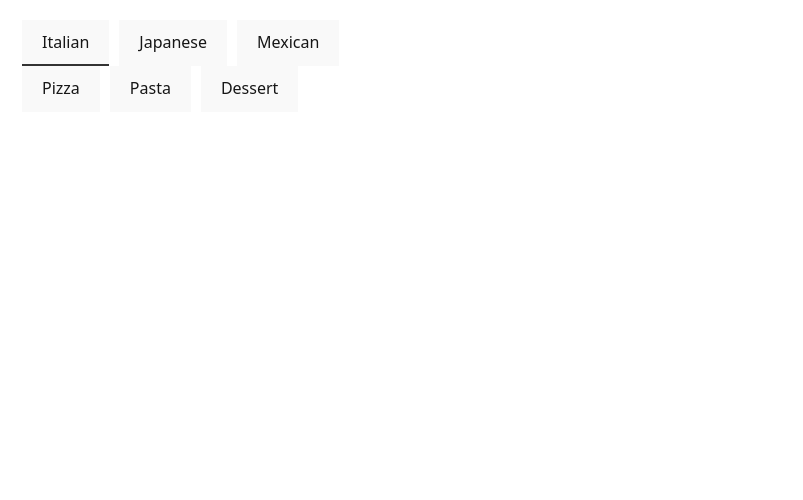
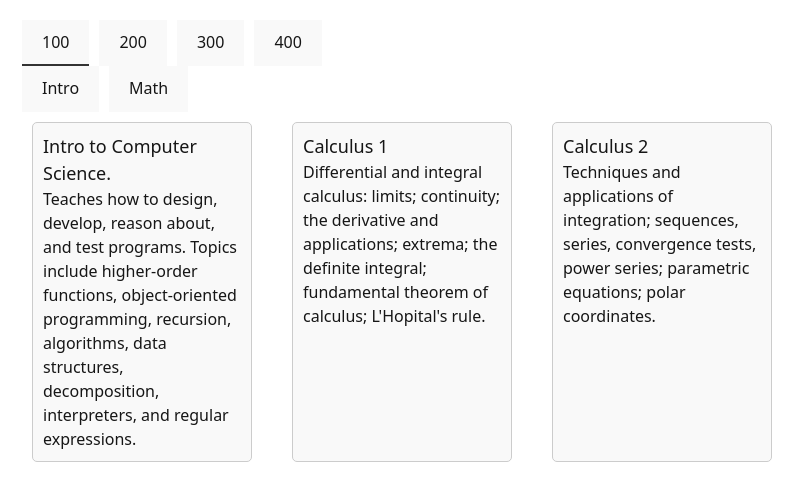
Before and after one commit to speel107/card-app, a React (Create React App) app: page / in a window 1280 px wide. Shown: the top 500 px of the page, without its empty margins (238-1041 px from the left). Built offline with nearby package versions, Linux system fonts and the light colour scheme.

Commit message:
fixed categories and subcategories to match json file and added barebones modal menu to cards

```diff
--- a/src/FoodCard.jsx
+++ b/src/FoodCard.jsx
@@ -11,9 +11,18 @@ import './FoodCard.css';
 
 const FoodCard = ({ name, description }) => {
   return (
-    <div className="food-card">
+    <div onClick={()=>document.getElementById(`${name}-modal`).showModal()} className="food-card hover:shadow-lg hover:scale-105">
       <h3>{name}</h3>
       <p>{description}</p>
+      <dialog id={`${name}-modal`} className="modal">
+        <div className="modal-box">
+          <h3 className="font-bold text-lg">Hello!</h3>
+          <p className="py-4">Press ESC key or click outside to close</p>
+        </div>
+        <form method="dialog" className="modal-backdrop">
+          <button>close</button>
+        </form>
+      </dialog>
     </div>
   );
 };
--- a/src/FoodMenu.jsx
+++ b/src/FoodMenu.jsx
@@ -4,15 +4,16 @@ import foodData from './food.json';
 import FoodCard from './FoodCard';
 import './FoodMenu.css';
 
-const categories = ['Italian', 'Japanese', 'Mexican'];
+const categories = ['100', '200', '300', '400'];
 const subcategories = {
-  'Italian': ['Pizza', 'Pasta', 'Dessert'],
-  'Japanese': ['Sushi Rolls', 'Fried Dishes', 'Noodles', 'Dessert'],
-  'Mexican': ['Tacos', 'Burritos', 'Dips & Salsas', 'Dessert']
+  '100': ['Intro', 'Math'],
+  '200': ['Required', 'Software Engineering', 'Math'],
+  '300': ['Required', 'Software Engineering', 'Animation and Games'],
+  '400': ['Required', 'Machine Learning', 'Animation and Games'],
 };
 
 const FoodMenu = () => {
-  const [category, setCategory] = useState('Italian');
+  const [category, setCategory] = useState('100');
   const [subcategory, setSubcategory] = useState(null);
 
   const filteredFoods = subcategory ? foodData.filter(food => food.category === category && food.subcategory === subcategory) : foodData.filter(food => food.category === category);
```
